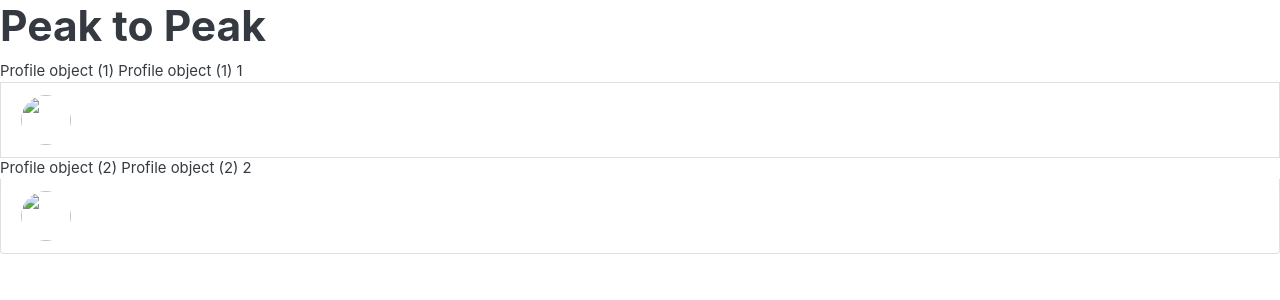
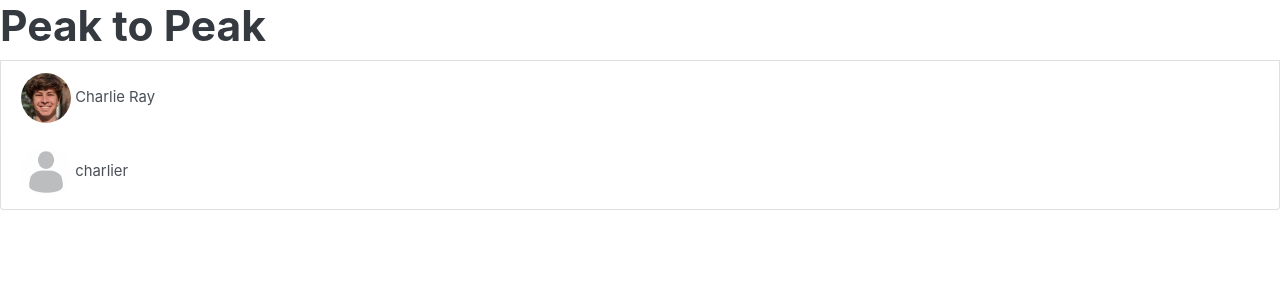
Before and after one commit to CharlieRay668/CSHSCW, a Django app: page /schools/1/viewmembers/ in a window 1280 px wide. Shown: the part 59-359 px from the top of the page. Run offline with Django 3.2, Linux system fonts and the light colour scheme; data comes from the database, SQL or seed files in the repository; some libraries are stand-ins or nearby versions.

Commit message:
students is a list of profiles not users

```diff
--- a/schools/templates/schools/viewmembers.html
+++ b/schools/templates/schools/viewmembers.html
@@ -13,16 +13,10 @@
 </style>
 <div class="list-group">
     <h1>{{school.name}}</h1>
-    {% for member in school.students.all %}
-    {{member.profile.school.name}}
-    {{member}}
-    {{member}}
-    {{member.id}}
-    {{member.username}}
-    <a href="/profile/{{member.id}}" class="list-group-item list-group-item-action">
-        {{member.username}}
-        <img src="{{member.profile.safe_img_url}}" class="profile-picture">
-        {{member.username}}
+    {% for profile in school.students.all %}
+    <a href="/profile/{{profile.user.id}}" class="list-group-item list-group-item-action">
+        <img src="{{profile.safe_img_url}}" class="profile-picture">
+        {{profile.user.username}}
     </a>
     {% endfor %}
   </div>
```
